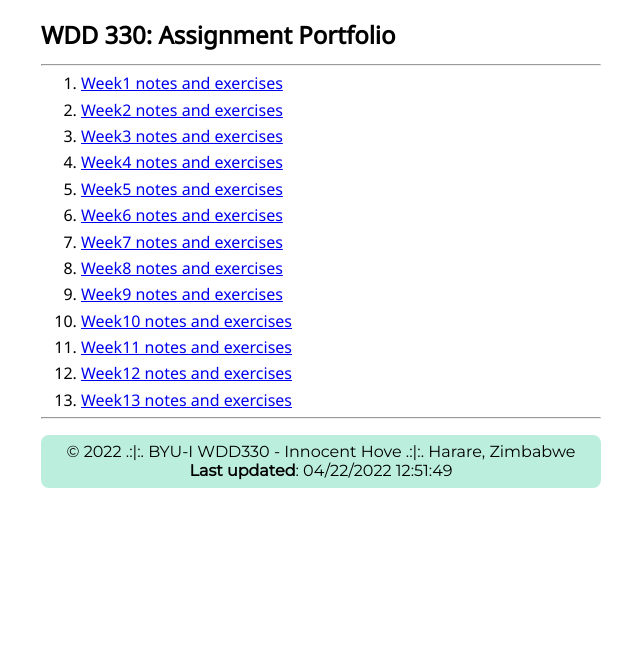
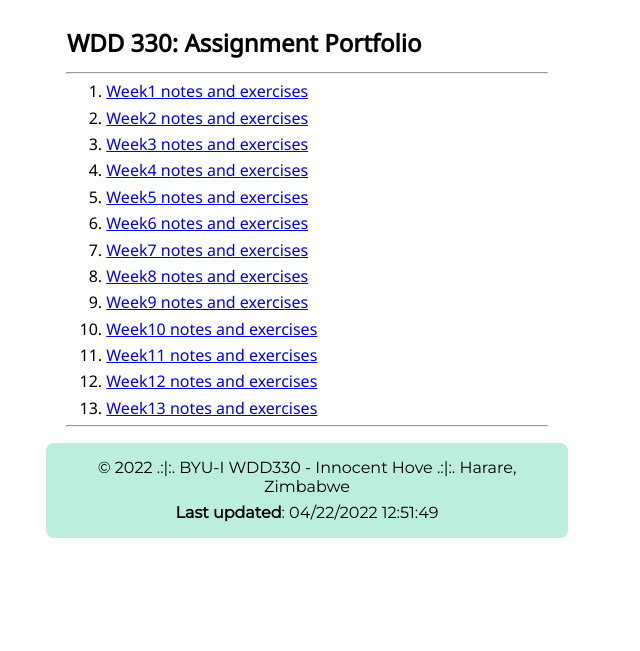
Before and after one commit to datadigitalshredder/wdd330, a plain HTML site: page index.html in a window 1280 px wide. Shown: the part 149-800 px from the top of the page, without its empty margins (319-959 px from the left). Drawn offline with nearby package versions, Linux system fonts and the light colour scheme.

Commit message:
Week1 updates10

```diff
--- a/css/style.css
+++ b/css/style.css
@@ -1,6 +1,7 @@
 * {
     max-width: 560px;
-    margin: 0 auto;
+    width: 95%;
+    margin: .5rem auto;
 }
 header {
     display: flex;
```
